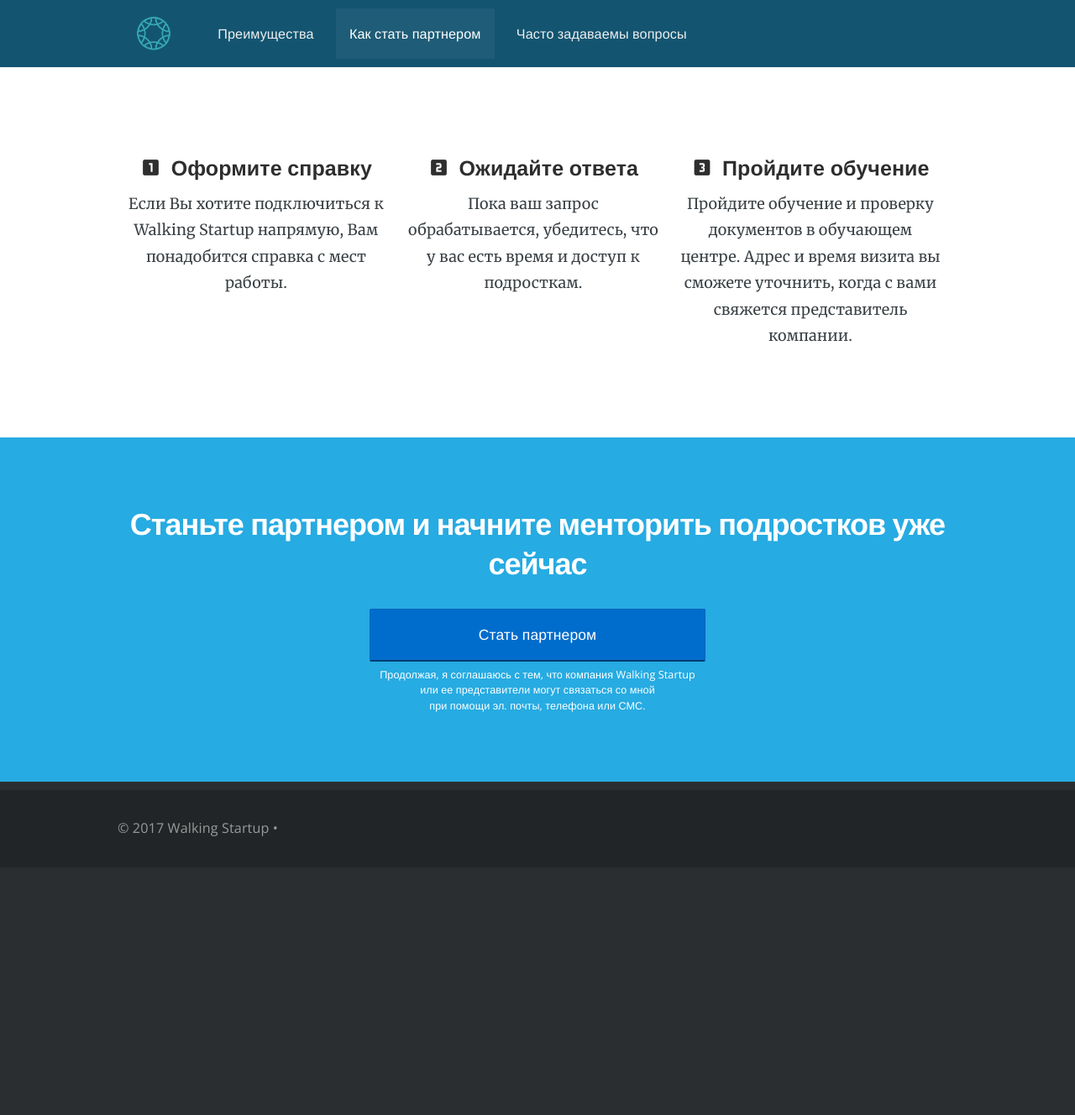
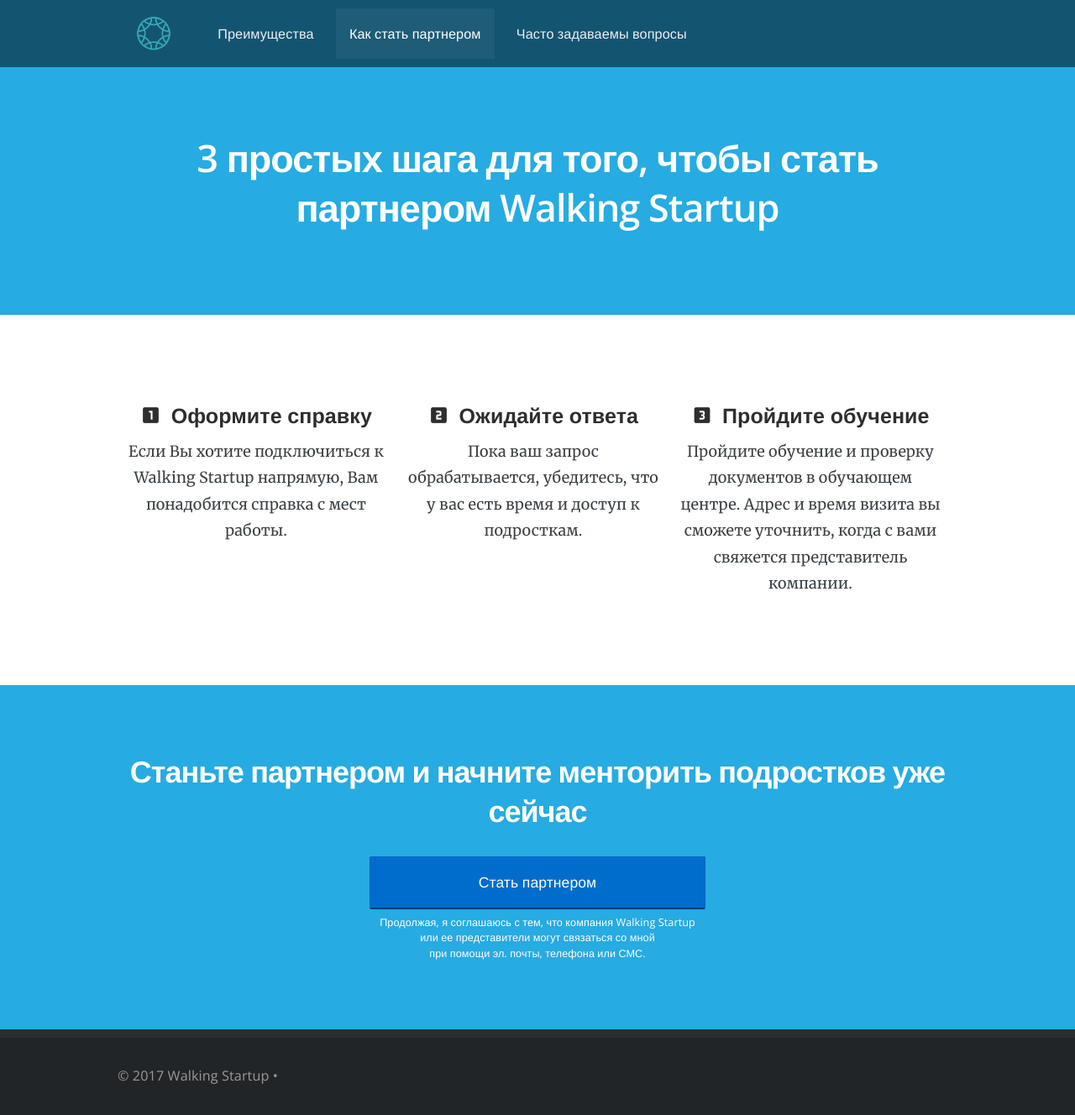
Before and after one commit to RakhimyanTim/partner.ws.github.io, a Jekyll site: the page built from pages/become-a-partner.html, in a window 1280 px wide. Shown: the whole page at 84% size. Built offline with Jekyll 4.4.1, drawn with Linux system fonts in a browser that asks for light colours; nearby versions of some CDN libraries; before the commit the page ends 1033 px from its top, so only the background shows below that.

Commit message:
Update become-a-partner.html

```diff
--- a/pages/become-a-partner.html
+++ b/pages/become-a-partner.html
@@ -6,6 +6,11 @@
   changefreq: daily
   priority: 0.8
 ---
+<header class="fancy-hero new-content">
+ 		<div class="container">
+ 			<h2>{{ page.title }}</h2>
+		</div>
+</header>
 <section>
 	<div class="container">
 		<div class="other-features">
```
